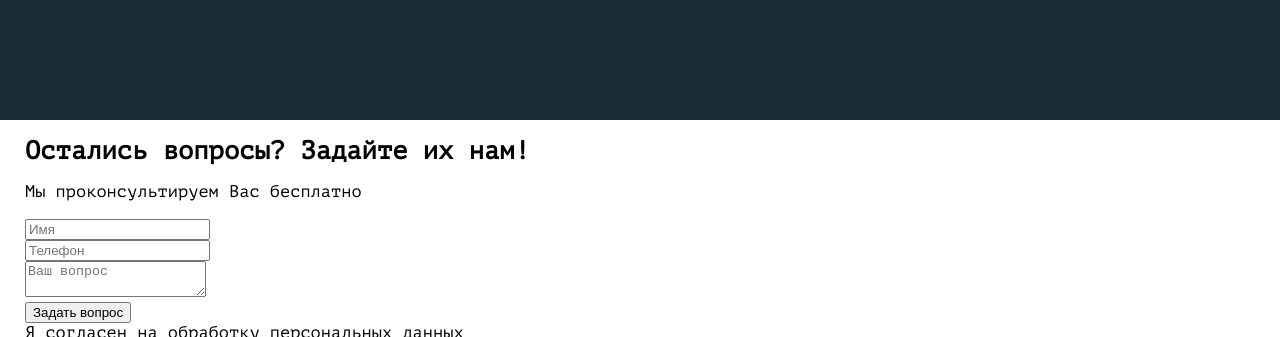
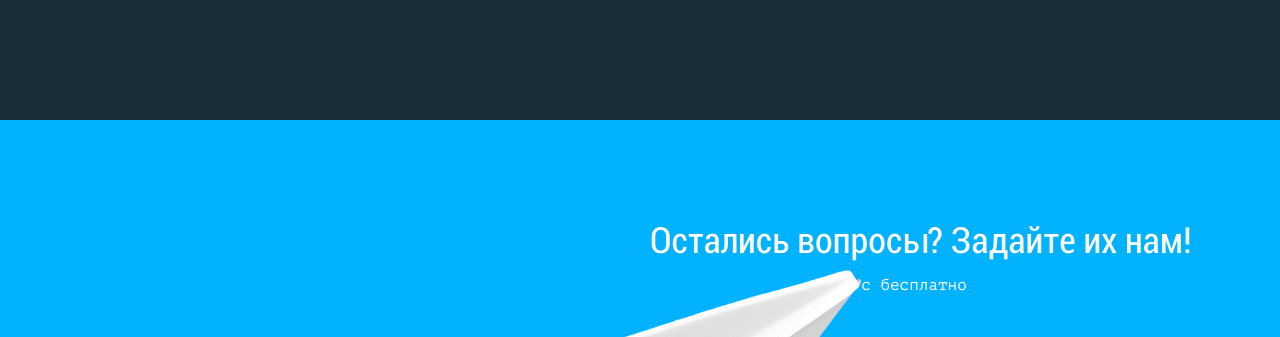
Before and after one commit to lost-incode/petruschenko-smart-device, a website: page source/index.html in a window 1280 px wide. Shown: the part 2950-3287 px from the top of the page. Drawn offline with nearby package versions, Linux system fonts and the light colour scheme; files that its build step writes are made by us from their sources; files whose address does not match are found by name.

Commit message:
Add style for form block

```diff
--- a/source/index.html
+++ b/source/index.html
@@ -112,15 +112,15 @@
         <form>
           <h2 class="feedback__title">Остались вопросы? Задайте их нам!</h2>
           <p class="feedback__subtitle">Мы проконсультируем Вас бесплатно</p>
-          <div class="feedback__input-wrapper">
+          <div class="feedback__input-wrapper feedback__input-wrapper--input">
             <label for="name" class="visually-hidden">Введите свое имя</label>
             <input type="text" id="name" name="name" placeholder="Имя" required>
           </div>
-          <div class="feedback__input-wrapper">
+          <div class="feedback__input-wrapper feedback__input-wrapper--input">
             <label for="name" class="visually-hidden">Введите свой телефон</label>
             <input type="text" id="name" name="name" placeholder="Телефон" required>
           </div>
-          <div class="feedback__input-wrapper">
+          <div class="feedback__input-wrapper feedback__input-wrapper--textarea">
             <label for="name" class="visually-hidden">Напишите текст вопроса в этом поле</label>
             <textarea id="name" name="name" placeholder="Ваш вопрос"></textarea>
           </div>
--- /dev/null
+++ b/source/sass/blocks/feedback.scss
@@ -0,0 +1,159 @@
+.feedback {
+  background-color: $basic-blue;
+  position: relative;
+}
+
+.feedback::before {
+  content: "";
+  position: absolute;
+  display: block;
+  background-color: $basic-blue;
+  background-repeat: no-repeat;
+  background-size: contain;
+  background-position: 50% 50%;
+  top: 150px;
+  left: 350px;
+  width: 511px;
+  height: 288px;
+  background-image: url("../img/paper-airplane.png");
+  z-index: 1;
+}
+
+.feedback form {
+  padding-top: 96px;
+  padding-left: 625px;
+  padding-bottom: 113px;
+  display: flex;
+  flex-wrap: wrap;
+  column-gap: 30px;
+}
+
+.feedback__title {
+  font-family: "Roboto Condensed", "Arial", sans-serif;
+  font-weight: 400;
+  font-size: 36px;
+  line-height: 51px;
+  color: $basic-white;
+  margin: 0;
+  margin-bottom: 7px;
+}
+
+.feedback__subtitle {
+  font-weight: 400;
+  font-size: 16px;
+  line-height: 22px;
+  color: $basic-white;
+  margin: 0;
+  margin-bottom: 49px;
+}
+
+
+.feedback__input-wrapper {
+  margin-bottom: 40px;
+  box-sizing: border-box;
+}
+
+.feedback__input-wrapper--input {
+  width: 47.5%;
+}
+
+.feedback__input-wrapper input,
+.feedback__input-wrapper textarea {
+  background: rgba(255, 255, 255, 0.1);
+  padding: 14px;
+  border: none;
+  width: 100%;
+  box-sizing: border-box;
+  font-family: "PT Mono", "Arial", sans-serif;
+  font-weight: 400;
+  font-size: 16px;
+  line-height: 22px;
+  color: $basic-white;
+}
+
+.feedback__input-wrapper--textarea {
+  width: 100%;
+}
+
+.feedback__input-wrapper textarea {
+  display: block;
+  width: 100%;
+  flex-grow: 2;
+  min-height: 154px;
+}
+
+.feedback__input-wrapper input::placeholder,
+.feedback__input-wrapper textarea::placeholder {
+  font-family: "PT Mono", "Arial", sans-serif;
+  font-weight: 400;
+  font-size: 16px;
+  line-height: 22px;
+  color: $basic-white;
+}
+
+.feedback_submit-wrapper {
+  display: flex;
+  column-gap: 38px;
+  align-items: center;
+}
+
+.feedback__submit-button {
+  font-family: "Roboto Condensed", "Arial", sans-serif;
+  font-style: normal;
+  font-weight: bold;
+  font-size: 14px;
+  line-height: 16px;
+  text-align: center;
+  letter-spacing: 0.05em;
+  text-transform: uppercase;
+  color: $basic-white;
+  background-color: transparent;
+  border: 1px solid $basic-white;
+  box-sizing: border-box;
+  border-radius: 5px;
+  padding: 14px;
+  padding-bottom: 8px;
+  width: 70%;
+}
+
+.feedback_submit-wrapper label {
+  display: block;
+  font-weight: 400;
+  font-size: 14px;
+  line-height: 16px;
+  color: $basic-white;
+  opacity: 0.8;
+  padding-left: 32px;
+  position: relative;
+}
+
+.feedback__checkbox-wrapper input + label::before {
+  content: "";
+  display: block;
+  position: absolute;
+  left: 0;
+  top: 0;
+  width: 16px;
+  height: 16px;
+  border: 1px solid $basic-white;
+  box-sizing: border-box;
+  mask-repeat: no-repeat;
+  mask-size: cover;
+  mask-position: 50% 50%;
+  mask-image: ("../img/stack.svg#checkbox");
+}
+
+.feedback__checkbox-wrapper input:checked + label::after {
+  content: "";
+  display: block;
+  position: absolute;
+  left: 3px;
+  top: 5px;
+  width: 10px;
+  height: 7px;
+  background-repeat: no-repeat;
+  background-size: cover;
+  background-position: 50% 50%;
+  background-image: url("../img/stack.svg#check");
+  z-index: 2;
+}
--- a/source/sass/style.scss
+++ b/source/sass/style.scss
@@ -12,3 +12,4 @@
 @import "./blocks/advantage.scss";
 @import "./blocks/about-company.scss";
 @import "./blocks/service.scss";
+@import "./blocks/feedback.scss";
```
Also changed, not shown: build/css/style.min.css, build/index.html, 1 other file.
